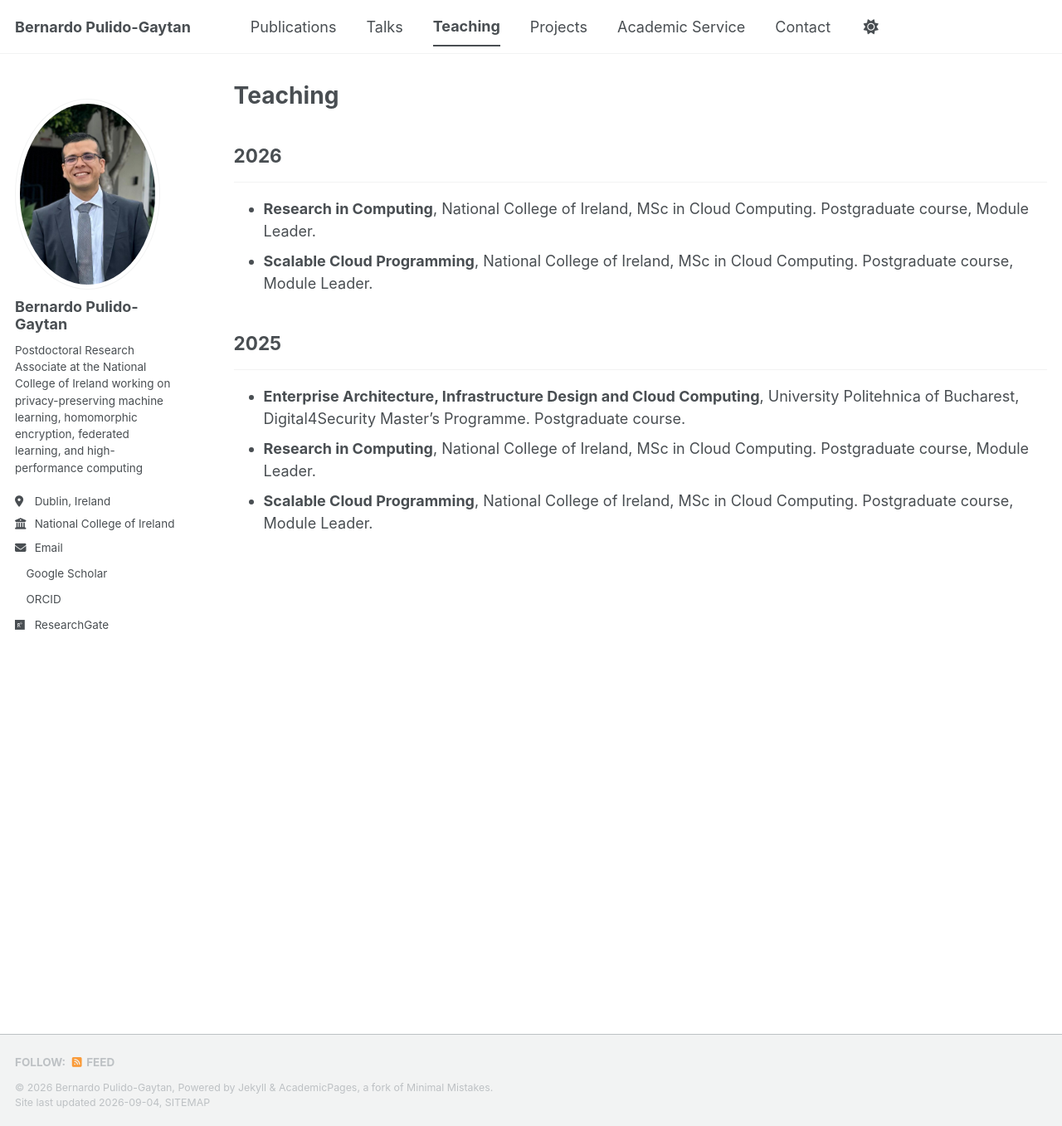
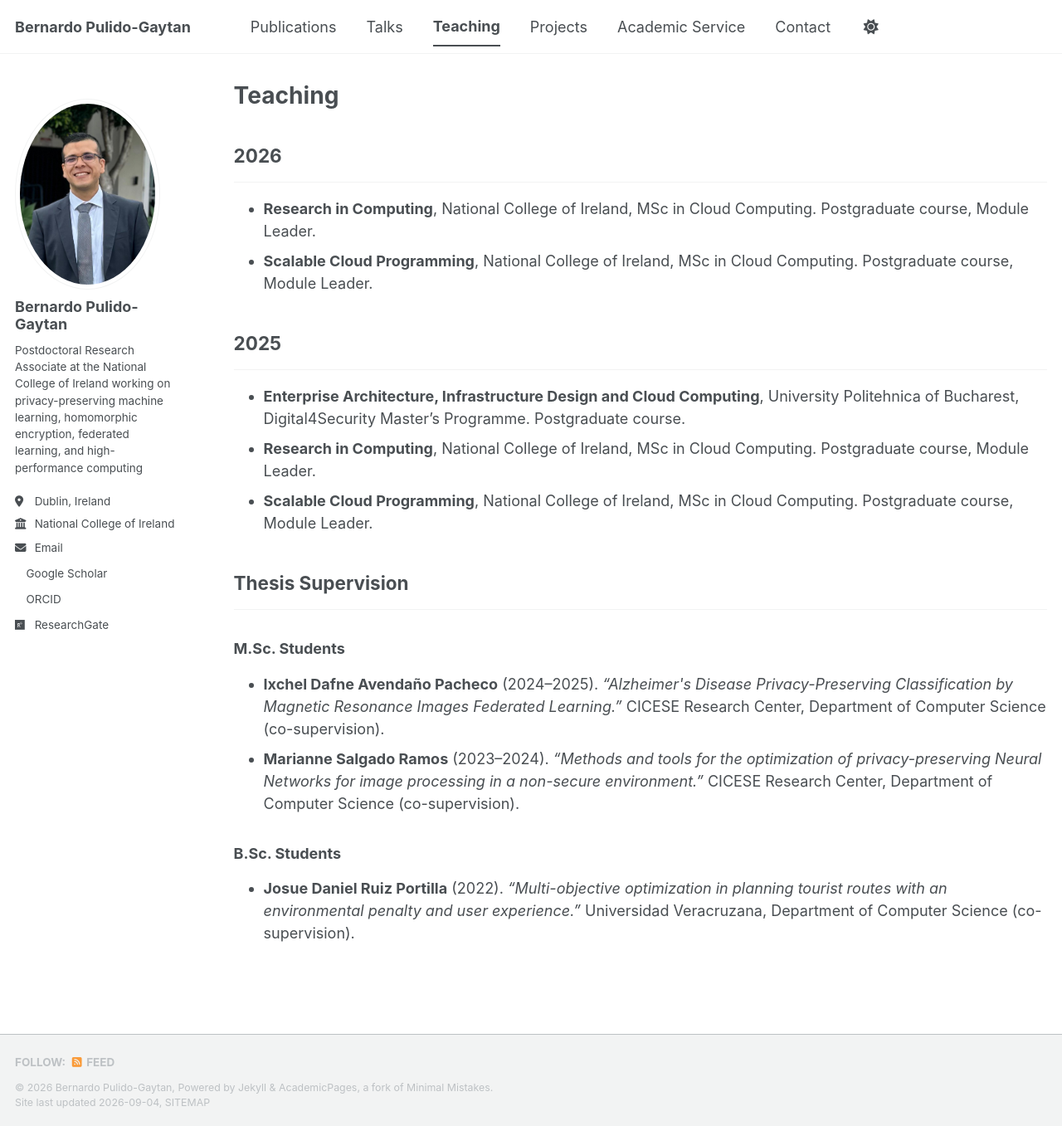
Before and after one commit to BernardoPulido/bernardopulido.github.io, a Jekyll site: the page built from _pages/teaching.html, in a window 1280 px wide and 1357 px high. Shown: the whole window at 83% size. Built offline with Jekyll 4.4.1, drawn with Linux system fonts in a browser that asks for light colours; a style sheet for code colours, icons or effects is not loaded.

Commit message:
Update teaching.html

```diff
--- a/_pages/teaching.html
+++ b/_pages/teaching.html
@@ -28,3 +28,25 @@ author_profile: true
 <li><strong>Scalable Cloud Programming</strong>, National College of Ireland, MSc in Cloud Computing. Postgraduate course, Module Leader.</li>
 
 </ul>
+
+
+
+<h2>Thesis Supervision</h2><hr />
+
+<h3>M.Sc. Students</h3>
+
+<ul style="list-style-type: disc; padding-left: 2em;">
+
+<li><strong>Ixchel Dafne Avendaño Pacheco</strong> (2024–2025). <em>“Alzheimer's Disease Privacy-Preserving Classification by Magnetic Resonance Images Federated Learning.”</em> CICESE Research Center, Department of Computer Science (co-supervision).</li>
+
+<li><strong>Marianne Salgado Ramos</strong> (2023–2024). <em>“Methods and tools for the optimization of privacy-preserving Neural Networks for image processing in a non-secure environment.”</em> CICESE Research Center, Department of Computer Science (co-supervision).</li>
+
+</ul>
+
+<h3>B.Sc. Students</h3>
+
+<ul style="list-style-type: disc; padding-left: 2em;">
+
+<li><strong>Josue Daniel Ruiz Portilla</strong> (2022). <em>“Multi-objective optimization in planning tourist routes with an environmental penalty and user experience.”</em> Universidad Veracruzana, Department of Computer Science (co-supervision).</li>
+
+</ul>
```
